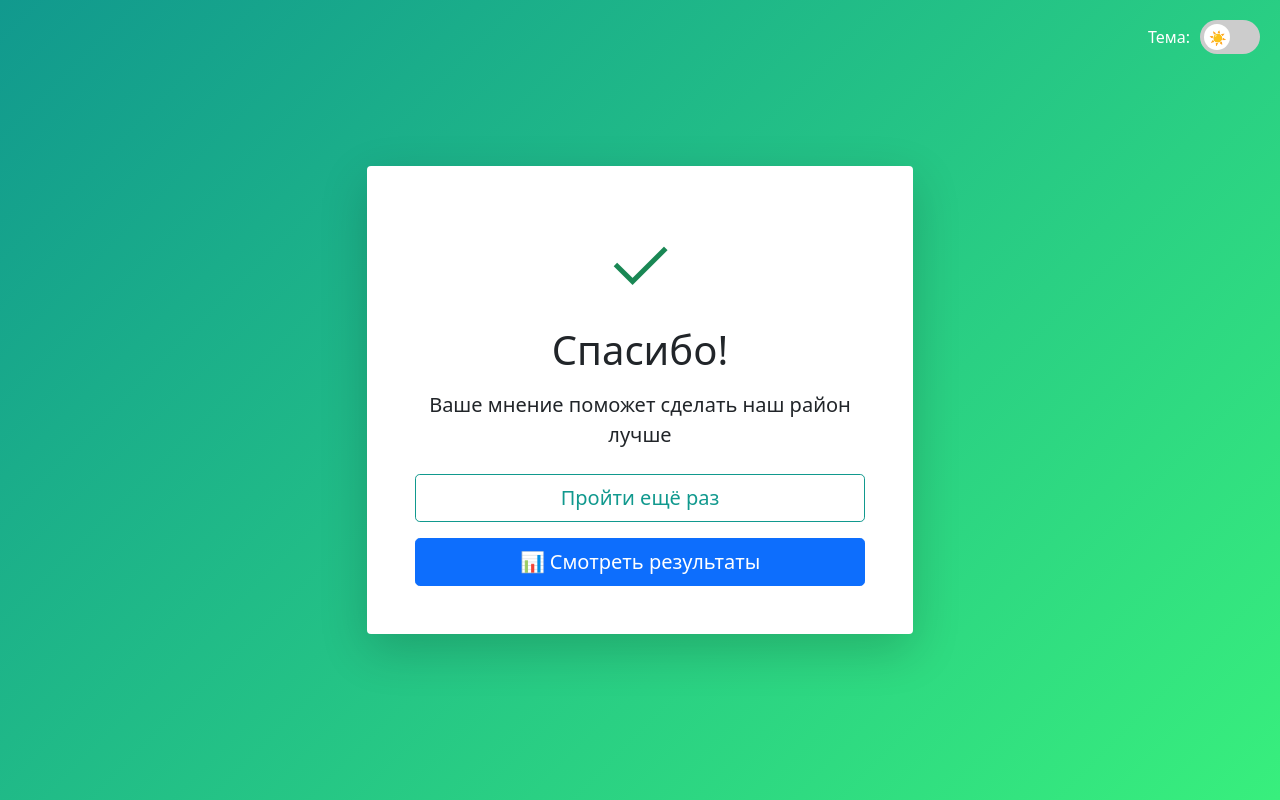
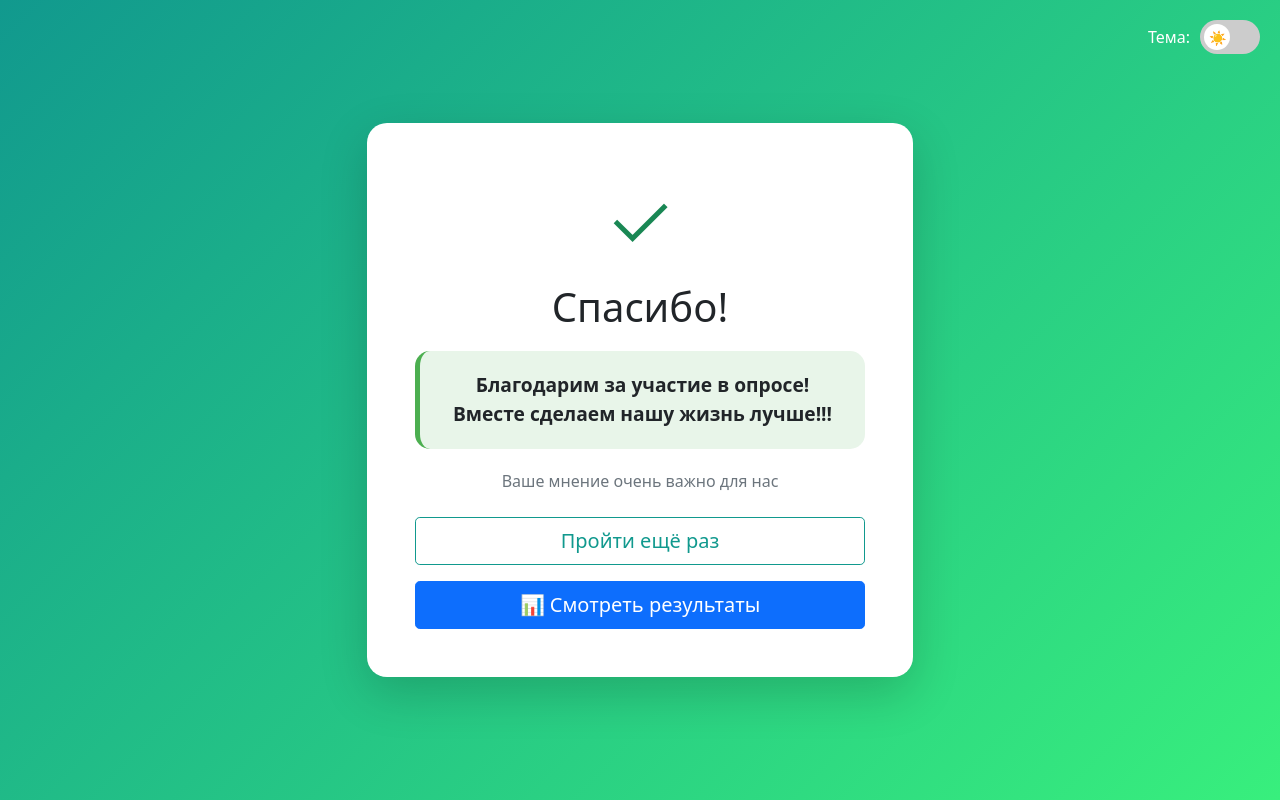
Before and after one commit to daniilkol135/jkh-korolevka, a Flask app: page /thankyou in a window 1280 px wide. Run offline with Flask 3, Linux system fonts and the light colour scheme.

Commit message:
Update thankyou.html

```diff
--- a/templates/thankyou.html
+++ b/templates/thankyou.html
@@ -14,6 +14,8 @@
             --text-muted: #6c757d;
             --btn-outline: #11998e;
             --btn-primary: #0d6efd;
+            --welcome-bg: #e8f5e9;
+            --welcome-border: #4caf50;
         }
 
         /* ======== ТЁМНАЯ ТЕМА ======== */
@@ -24,6 +26,8 @@
             --text-muted: #adb5bd;
             --btn-outline: #38ef7d;
             --btn-primary: #6c5ce7;
+            --welcome-bg: #1e3a2e;
+            --welcome-border: #2e7d5e;
         }
 
         body {
@@ -37,6 +41,8 @@
             background: var(--card-bg);
             color: var(--text-color);
             border: 1px solid var(--border-color);
+            border-radius: 20px;
+            box-shadow: 0 20px 60px rgba(0,0,0,0.3);
             transition: all 0.3s ease;
         }
         h1, h2, h3, h4, h5, h6 {
@@ -52,6 +58,7 @@
         .btn-outline-primary:hover {
             background: var(--btn-outline);
             color: white;
+            transform: translateY(-2px);
         }
         .btn-primary {
             background: var(--btn-primary);
@@ -60,6 +67,15 @@
         .btn-primary:hover {
             background: var(--btn-primary);
             opacity: 0.9;
+            transform: translateY(-2px);
+        }
+        .thankyou-message {
+            background: var(--welcome-bg);
+            border-left: 5px solid var(--welcome-border);
+            padding: 20px;
+            border-radius: 15px;
+            margin: 20px 0;
+            font-size: 1.2rem;
         }
 
         /* ======== ПЕРЕКЛЮЧАТЕЛЬ ТЕМ ======== */
@@ -134,11 +150,17 @@
     <div class="container">
         <div class="row justify-content-center">
             <div class="col-md-6">
-                <div class="card shadow-lg border-0 rounded-4 text-center">
+                <div class="card shadow-lg border-0 text-center">
                     <div class="card-body p-5">
                         <div class="display-1 text-success mb-3">✓</div>
                         <h1 class="mb-3">Спасибо!</h1>
-                        <p class="lead mb-4">Ваше мнение поможет сделать наш район лучше</p>
+
+                        <!-- ТЕКСТ БЛАГОДАРНОСТИ -->
+                        <div class="thankyou-message">
+                            <p class="mb-0 fw-bold">Благодарим за участие в опросе! Вместе сделаем нашу жизнь лучше!!!</p>
+                        </div>
+
+                        <p class="text-muted mb-4">Ваше мнение очень важно для нас</p>
 
                         <div class="d-grid gap-3">
                             <a href="/" class="btn btn-outline-primary btn-lg">
```
